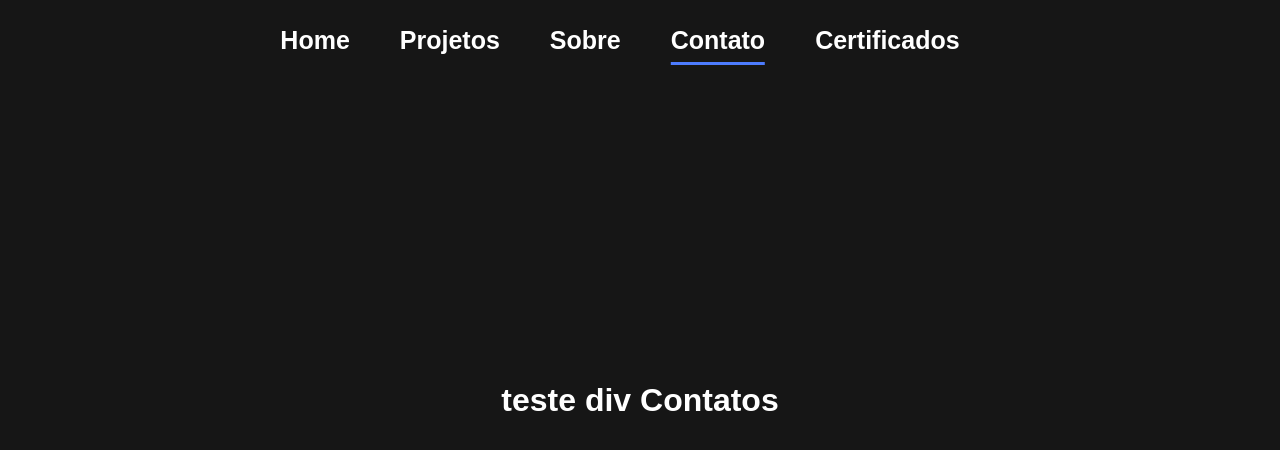
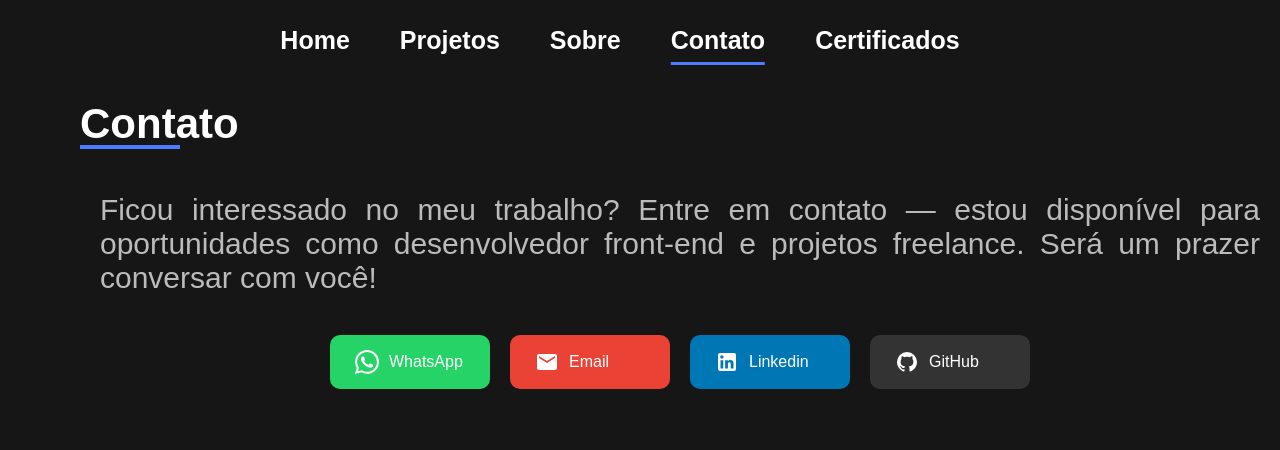
Before and after one commit to leinadgp/Portifolio_React, a React (Vite) app: page /#/contato in a window 1280 px wide. Shown: the top 450 px of the page. Built offline with nearby package versions, Linux system fonts and the light colour scheme.

Commit message:
Realizado finalização da pagina contatos, certificados, alguns ajustes nos projetos

```diff
--- a/src/components/Header/styles.js
+++ b/src/components/Header/styles.js
@@ -4,7 +4,7 @@ export const Container = styled.div`
   position: fixed;
   min-height: 80px;
   top: 0;
-  z-index: 999;
+  z-index: 99;
   width: 100vw;
   display: flex;
   justify-content: center;
--- a/src/containers/Certificados/styles.js
+++ b/src/containers/Certificados/styles.js
@@ -1,18 +1,18 @@
 import styled, { keyframes } from "styled-components";
 
 export const ContainerMain = styled.div`
-  padding-top: 80px ;
+  padding-top: 100px ;
   padding-left: 80px;
   h2 {
     font-size: 42px;
-    margin-bottom: 40px;
+    margin-bottom: 50px;
     position: relative;
   }
   &::after {
     content: "";
     position: absolute;
     left: 85px;
-    top: 130px;
+    top: 150px;
     width: 100px;
     height: 4px;
     background-color: #4d7cfe;
@@ -23,7 +23,11 @@ export const ContainerGaleria = styled.div`
   flex-wrap: wrap;
   justify-content: center;
   gap: 1rem;
-
+  h3{
+    font-size: 1rem;
+    max-width: 210px;
+    text-align: center;
+  }
   img {
     width: 200px;
     height: auto;
@@ -45,7 +49,7 @@ export const Modal = styled.div`
   display: flex;
   justify-content: center;
   align-items: center;
-  z-index: 999;
+  z-index: 99;
 
   span {
     position: absolute;
@@ -60,5 +64,6 @@ export const Modal = styled.div`
     max-height: 80%;
     border-radius: 8px;
     box-shadow: 0 0 15px #fff;
+    z-index: 999;
   }
 `;
--- a/src/containers/Contato/index.jsx
+++ b/src/containers/Contato/index.jsx
@@ -1,13 +1,75 @@
-import { Background, ContainerMain } from "./styles"
+import {
+  ContainerMain,
+  Container,
+  ButtonContato,
+  Whatsapp,
+  Email,
+  Linkedin,
+  Github,
+} from "./styles";
 
 function Contato() {
   return (
-    <Background>
-      <ContainerMain>
-        <h1>teste div Contatos</h1>
-      </ContainerMain>
-    </Background>
-  )
+    <ContainerMain>
+      <h2>Contato</h2>
+
+      <Container>
+        <p>
+          Ficou interessado no meu trabalho? Entre em contato — estou disponível
+          para oportunidades como desenvolvedor front-end e projetos freelance.
+          Será um prazer conversar com você!
+        </p>
+        <ButtonContato class="botoes-contato">
+          <Whatsapp
+            href="https://wa.me/5551995531047?text=Olá_Daniel"
+            target="_blank"
+            rel="noopener noreferrer"
+          >
+            <svg width="24" height="24" viewBox="0 0 24 24" fill="white">
+              <path d="M17.472 14.382c-.297-.149-1.758-.867-2.03-.967-.273-.099-.471-.148-.67.15-.197.297-.767.966-.94 1.164-.173.199-.347.223-.644.075-.297-.15-1.255-.463-2.39-1.475-.883-.788-1.48-1.761-1.653-2.059-.173-.297-.018-.458.13-.606.134-.133.298-.347.446-.52.149-.174.198-.298.298-.497.099-.198.05-.371-.025-.52-.075-.149-.669-1.612-.916-2.207-.242-.579-.487-.5-.669-.51-.173-.008-.371-.01-.57-.01-.198 0-.52.074-.792.372-.272.297-1.04 1.016-1.04 2.479 0 1.462 1.065 2.875 1.213 3.074.149.198 2.096 3.2 5.077 4.487.709.306 1.262.489 1.694.625.712.227 1.36.195 1.871.118.571-.085 1.758-.719 2.006-1.413.248-.694.248-1.289.173-1.413-.074-.124-.272-.198-.57-.347m-5.421 7.403h-.004a9.87 9.87 0 01-5.031-1.378l-.361-.214-3.741.982.998-3.648-.235-.374a9.86 9.86 0 01-1.51-5.26c.001-5.45 4.436-9.884 9.888-9.884 2.64 0 5.122 1.03 6.988 2.898a9.825 9.825 0 012.893 6.994c-.003 5.45-4.437 9.884-9.885 9.884m8.413-18.297A11.815 11.815 0 0012.05 0C5.495 0 .16 5.335.157 11.892c0 2.096.547 4.142 1.588 5.945L.057 24l6.305-1.654a11.882 11.882 0 005.683 1.448h.005c6.554 0 11.89-5.335 11.893-11.893a11.821 11.821 0 00-3.48-8.413z" />
+            </svg>
+            <span>WhatsApp</span>
+          </Whatsapp>
+
+          <Email
+            href="mailto:leinadgp@gmail.com"
+            class="botao-contato email efeito-cursor"
+            target="_blank"
+            rel="noopener noreferrer"
+          >
+            <svg width="24" height="24" viewBox="0 0 24 24" fill="white">
+              <path d="M20 4H4c-1.1 0-1.99.9-1.99 2L2 18c0 1.1.9 2 2 2h16c1.1 0 2-.9 2-2V6c0-1.1-.9-2-2-2zm0 4l-8 5-8-5V6l8 5 8-5v2z" />
+            </svg>
+            <span>Email</span>
+          </Email>
+
+          <Linkedin
+            href="https://www.linkedin.com/in/danielguimaraespedrozo/"
+            class="botao-contato linkedin efeito-cursor"
+            target="_blank"
+            rel="noopener noreferrer"
+          >
+            <svg width="24" height="24" viewBox="0 0 24 24" fill="white">
+              <path d="M19 3a2 2 0 012 2v14a2 2 0 01-2 2H5a2 2 0 01-2-2V5a2 2 0 012-2h14m-.5 15.5v-5.3a3.26 3.26 0 00-3.26-3.26c-.85 0-1.84.52-2.32 1.3v-1.11h-2.79v8.37h2.79v-4.93c0-.77.62-1.4 1.39-1.4a1.4 1.4 0 011.4 1.4v4.93h2.79M6.88 8.56a1.68 1.68 0 001.68-1.68c0-.93-.75-1.69-1.68-1.69a1.69 1.69 0 00-1.69 1.69c0 .93.76 1.68 1.69 1.68m1.39 9.94v-8.37H5.5v8.37h2.77z" />
+            </svg>
+            <span>Linkedin</span>
+          </Linkedin>
+
+          <Github
+            href="https://github.com/leinadgp"
+            class="botao-contato github efeito-cursor"
+            target="_blank"
+            rel="noopener noreferrer"
+          >
+            <svg width="24" height="24" viewBox="0 0 24 24" fill="white">
+              <path d="M12 2A10 10 0 002 12c0 4.42 2.87 8.17 6.84 9.5.5.08.66-.23.66-.5v-1.69c-2.77.6-3.36-1.34-3.36-1.34-.46-1.16-1.11-1.47-1.11-1.47-.91-.62.07-.6.07-.6 1 .07 1.53 1.03 1.53 1.03.87 1.52 2.34 1.07 2.91.83.09-.65.35-1.09.63-1.34-2.22-.25-4.55-1.11-4.55-4.92 0-1.11.38-2 1.03-2.71-.1-.25-.45-1.29.1-2.64 0 0 .84-.27 2.75 1.02.79-.22 1.65-.33 2.5-.33.85 0 1.71.11 2.5.33 1.91-1.29 2.75-1.02 2.75-1.02.55 1.35.2 2.39.1 2.64.65.71 1.03 1.6 1.03 2.71 0 3.82-2.34 4.66-4.57 4.91.36.31.69.92.69 1.85V21c0 .27.16.59.67.5C19.14 20.16 22 16.42 22 12A10 10 0 0012 2z" />
+            </svg>
+            <span>GitHub</span>
+          </Github>
+        </ButtonContato>
+      </Container>
+    </ContainerMain>
+  );
 }
 
-export default Contato
+export default Contato;
--- a/src/containers/Contato/styles.js
+++ b/src/containers/Contato/styles.js
@@ -1,75 +1,77 @@
-import styled, { keyframes } from 'styled-components'
+import styled, { keyframes } from "styled-components";
 
-const scale = keyframes`
-    from {
-        transform: scale(0);
+export const ContainerMain = styled.div`
+  padding-top: 100px;
+  padding-left: 80px;
+  h2 {
+    font-size: 42px;
+    margin-bottom: 25px;
+    position: relative;
+  }
+  &::after {
+    content: "";
+    position: absolute;
+    left: 80px;
+    top: 145px;
+    width: 100px;
+    height: 4px;
+    background-color: #4d7cfe;
+  }
+`;
+
+export const Container = styled.div`
+  display: flex;
+  flex-direction: column;
+  align-items: center;
+  max-width: 1200px;
+
+  p {
+    font-size: 30px;
+    margin: 20px;
+    max-width: 1500px;
+    color: #bbb;
+    margin-bottom: 40px;
+    text-align: justify;
+  }
+  a {
+    cursor: pointer;
+    transition: transform 0.4s ease-in-out;
+    &:hover {
+      transform: translateY(-10px);
     }
-    to{
-        transform: scale(1);
-    }
-`
+  }
+`;
 
-export const Background = styled.div`
-  background-image: url(${(props) => props.$img});
-  height: 100vh;
-  background-size: cover;
-  background-position: center;
+export const ButtonContato = styled.div`
   display: flex;
-  align-items: center;
+  flex-wrap: wrap;
+  gap: 20px;
   justify-content: center;
-  flex-direction: column;
-  color: white;
-  max-width: 100%;
+  max-width: 800px;
+  margin: 0 auto;
 
-  &::before {
-    content: '';
-    position: absolute;
-    top: 0;
-    left: 0;
-    max-width: 100%;
-    height: 110%;
-    background-color: rgba(0, 0, 0, 0.5);
+  a {
+    display: flex;
+    align-items: center;
+    gap: 10px;
+    padding: 15px 25px;
+    border-radius: 10px;
+    font-weight: 500;
+    min-width: 160px;
+    text-decoration: none;
+    color: white;
   }
-`
-export const ContainerMain = styled.div`
-  z-index: 2;
-  display: flex;
-  height: 100%;
-  justify-content: space-around;
-  align-items: center;
-`
-export const Title = styled.div`
-  display: flex;
-  padding: 20px;
-  width: 45%;
-  flex-direction: column;
-  h1 {
-    font-size: 2rem;
-    font-weight: 700;
-    color: #fff;
-    margin-bottom: 15px;
-  }
-  p {
-    font-size: 0.9rem;
-    font-weight: 500;
-    color: #fff;
-    margin-top: 20px;
-    margin-bottom: 20px;
-  }
-`
+`;
 
-export const Poster = styled.div`
-  width: 30%;
-  align-items: center;
-  justify-content: center;
-  img {
-    width: 250px;
-    border-radius: 30px;
-    animation: ${scale} 0.5s linear;
-  }
-`
-export const ContainerButtons = styled.div`
-  display: flex;
-  gap: 20px;
-  margin-top: 25px;
-`
+export const Whatsapp = styled.a`
+  background-color: #25d366;
+`;
+export const Email = styled.a`
+  background-color: #ea4335;
+`;
+export const Linkedin = styled.a`
+  background-color: #0077b5;
+`;
+export const Github = styled.a`
+  background-color: #333;
+`;
--- a/src/containers/Projetos/styles.js
+++ b/src/containers/Projetos/styles.js
@@ -4,6 +4,24 @@ export const Container = styled.div`
   display: grid;
   grid-template-columns: repeat(auto-fit, minmax(250px, 1fr));
   gap: 1.5rem; /* espaçamento entre itens */
-  max-width: 1000px; /* 4 colunas de 300px = 1200px */
-  margin: 100px auto;
+  max-width: 1100px; /* 4 colunas de 300px = 1200px */
+  margin: 30px auto;
   `
+
+export const ContainerMain = styled.div`
+  padding-top: 100px ;
+  padding-left: 80px;
+  h2 {
+    font-size: 42px;
+    position: relative;
+  }
+  &::after {
+    content: "";
+    position: absolute;
+    left: 80px;
+    top: 145px;
+    width: 100px;
+    height: 4px;
+    background-color: #4d7cfe;
+  }
+`;
--- a/src/containers/Sobre/index.jsx
+++ b/src/containers/Sobre/index.jsx
@@ -5,13 +5,13 @@ import { ContainerMain, Container, Habilidades } from "./styles";
 function Sobre() {
   return (
     <>
-        <ContainerMain class="secao">
-          <h2 class="titulo-secao">Sobre Mim</h2>
+        <ContainerMain>
+          <h2>Sobre Mim</h2>
 
-          <Container class="sobre">
-            <img class="img-sobre" src={imgSobre} />
+          <Container>
+            <img src={imgSobre} />
 
-            <div class="conteudo-sobre">
+            <div>
               <h2>Desenvolvedor com paixão por criar soluções digitais</h2>
               <p>
                 Sou desenvolvedor front-end com foco em criar interfaces
--- a/src/containers/Sobre/styles.js
+++ b/src/containers/Sobre/styles.js
@@ -1,18 +1,18 @@
 import styled from "styled-components";
 
 export const ContainerMain = styled.div`
-  padding-top: 60px ;
+  padding-top: 100px ;
   padding-left: 80px;
   h2 {
     font-size: 42px;
-    margin-bottom: 40px;
+    margin-bottom: 25px;
     position: relative;
   }
   &::after {
     content: "";
     position: absolute;
-    left: 85px;
-    top: 115px;
+    left: 80px;
+    top: 145px;
     width: 100px;
     height: 4px;
     background-color: #4d7cfe;
```
Also changed, not shown: src/containers/Certificados/index.jsx (+67 -9 lines), src/containers/Projetos/index.jsx (+69 -11 lines), src/assets/certificados/git.png (renamed from src/assets/certificados/Certificado - Dev Club - Daniel Guimarães Pedrozo - Git & GitHub - Front End Club.png), src/assets/certificados/react.png (renamed from src/assets/certificados/Certificado - Dev Club - Daniel Guimarães Pedrozo - React pt.3- Front End Club.png).
